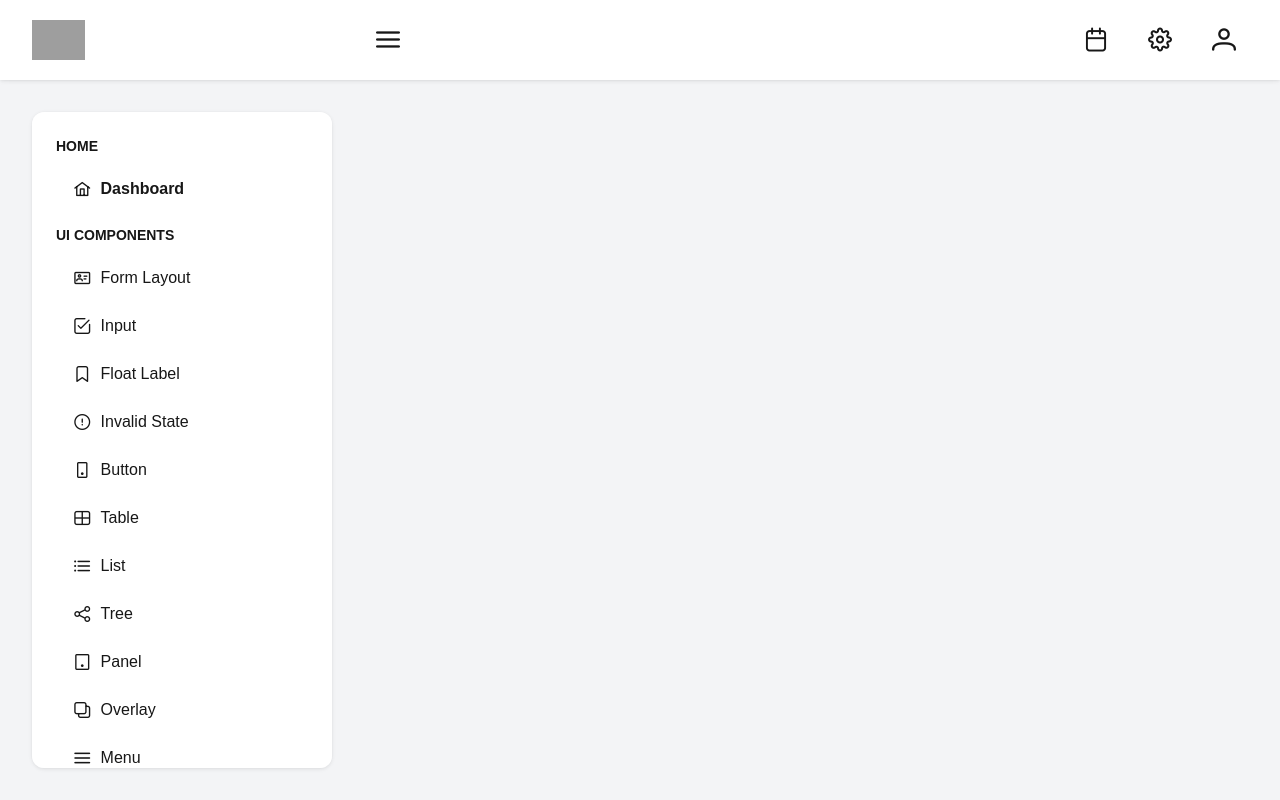
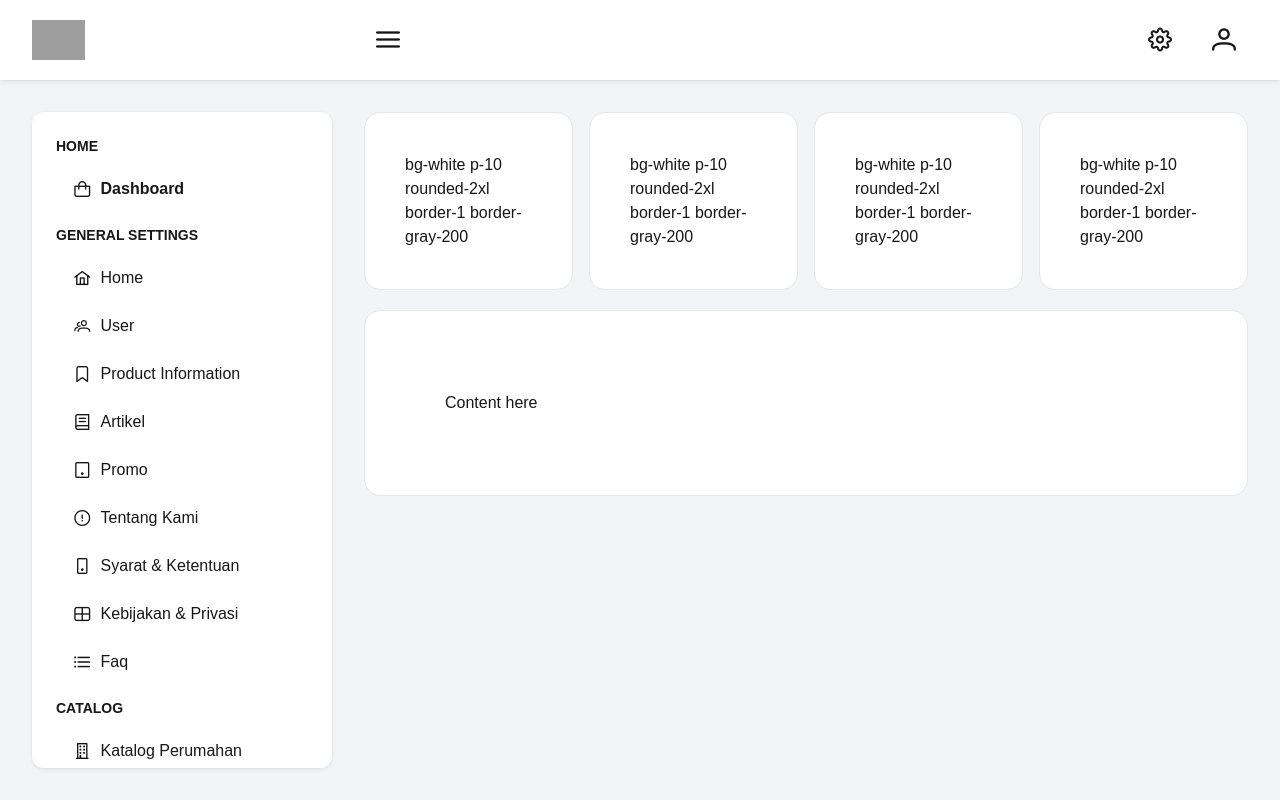
Before and after one commit to dentamuhajir/lpc-backoffice, a Next.js app: page /dashboard in a window 1280 px wide. Built offline with nearby package versions, Linux system fonts and the light colour scheme; grey boxes are pictures that could not be loaded.

Commit message:
Add layout main container

```diff
--- a/src/app/dashboard/layout.tsx
+++ b/src/app/dashboard/layout.tsx
@@ -25,12 +25,12 @@ export default function DashboardLayout({
             </button>
 
             <ul className="layout-topbar-menu hidden lg:flex origin-top">
-                <li>
+                {/* <li>
                 <button className="p-link layout-topbar-button">
                     <i className="pi pi-calendar"></i>
                     <span>Events</span>
                 </button>
-                </li>
+                </li> */}
                 <li>
                 <button className="p-link layout-topbar-button">
                     <i className="pi pi-cog"></i>
@@ -55,7 +55,7 @@ export default function DashboardLayout({
                     <ul>
                     <li>
                         <a href="/" className="p-ripple router-link-active router-link-exact-active">
-                        <i className="pi pi-fw pi-home"></i>
+                        <i className="pi pi-fw pi-shopping-bag"></i>
                         <span>Dashboard</span>
                         </a>
                     </li>
@@ -64,46 +64,44 @@ export default function DashboardLayout({
 
                 {/* UI Components */}
                 <li className="layout-menuitem-category">
-                    <div className="layout-menuitem-root-text">UI Components</div>
+                    <div className="layout-menuitem-root-text">General Settings</div>
                     <ul>
-                    <li><a href="/demo/formlayout" className="p-ripple"><i className="pi pi-fw pi-id-card"></i><span>Form Layout</span></a></li>
-                    <li><a href="/demo/input" className="p-ripple"><i className="pi pi-fw pi-check-square"></i><span>Input</span></a></li>
-                    <li><a href="/demo/floatlabel" className="p-ripple"><i className="pi pi-fw pi-bookmark"></i><span>Float Label</span></a></li>
-                    <li><a href="/demo/invalidstate" className="p-ripple"><i className="pi pi-fw pi-exclamation-circle"></i><span>Invalid State</span></a></li>
-                    <li><a href="/demo/button" className="p-ripple"><i className="pi pi-fw pi-mobile"></i><span>Button</span></a></li>
-                    <li><a href="/demo/table" className="p-ripple"><i className="pi pi-fw pi-table"></i><span>Table</span></a></li>
-                    <li><a href="/demo/list" className="p-ripple"><i className="pi pi-fw pi-list"></i><span>List</span></a></li>
-                    <li><a href="/demo/tree" className="p-ripple"><i className="pi pi-fw pi-share-alt"></i><span>Tree</span></a></li>
-                    <li><a href="/demo/panel" className="p-ripple"><i className="pi pi-fw pi-tablet"></i><span>Panel</span></a></li>
-                    <li><a href="/demo/overlay" className="p-ripple"><i className="pi pi-fw pi-clone"></i><span>Overlay</span></a></li>
-                    <li><a href="/demo/menu" className="p-ripple"><i className="pi pi-fw pi-bars"></i><span>Menu</span></a></li>
-                    <li><a href="/demo/messages" className="p-ripple"><i className="pi pi-fw pi-comment"></i><span>Message</span></a></li>
-                    <li><a href="/demo/file" className="p-ripple"><i className="pi pi-fw pi-file"></i><span>File</span></a></li>
-                    <li><a href="/demo/chart" className="p-ripple"><i className="pi pi-fw pi-chart-bar"></i><span>Chart</span></a></li>
-                    <li><a href="/demo/misc" className="p-ripple"><i className="pi pi-fw pi-circle-off"></i><span>Misc</span></a></li>
+                    <li>
+                        <a href="/demo/formlayout" className="p-ripple"><i className="pi pi-fw pi-home"></i><span>Home</span></a></li>
+                    <li>
+                        <a href="/demo/input" className="p-ripple"><i className="pi pi-fw pi-users"></i><span>User</span></a></li>
+                    <li><a href="/demo/floatlabel" className="p-ripple"><i className="pi pi-fw pi-bookmark"></i><span>Product Information</span></a></li>
+                    <li><a href="/demo/tree" className="p-ripple"><i className="pi pi-fw pi-book"></i><span>Artikel</span></a></li>
+                    <li><a href="/demo/panel" className="p-ripple"><i className="pi pi-fw pi-tablet"></i><span>Promo</span></a></li>
+                    <li><a href="/demo/invalidstate" className="p-ripple"><i className="pi pi-fw pi-exclamation-circle"></i><span>Tentang Kami</span></a></li>
+                    <li><a href="/demo/button" className="p-ripple"><i className="pi pi-fw pi-mobile"></i><span>Syarat & Ketentuan</span></a></li>
+                    <li><a href="/demo/table" className="p-ripple"><i className="pi pi-fw pi-table"></i><span>Kebijakan & Privasi</span></a></li>
+                    <li><a href="/demo/list" className="p-ripple"><i className="pi pi-fw pi-list"></i><span>Faq</span></a></li>
+                    {/* <li><a href="/demo/overlay" className="p-ripple"><i className="pi pi-fw pi-clone"></i><span>User Management</span></a></li>
+                    <li><a href="/demo/menu" className="p-ripple"><i className="pi pi-fw pi-bars"></i><span>Navigasi</span></a></li> */}
                     </ul>
                 </li>
 
                 {/* UI Blocks */}
                 <li className="layout-menuitem-category">
-                    <div className="layout-menuitem-root-text">UI Blocks</div>
+                    <div className="layout-menuitem-root-text">Catalog</div>
                     <ul>
                     <li>
                         <a href="/demo/blocks" className="p-ripple">
-                        <i className="pi pi-fw pi-eye"></i><span>Free Blocks</span>
-                        <span className="p-badge">NEW</span>
+                        <i className="pi pi-fw pi-building"></i><span>Katalog Perumahan</span>
+                        {/* <span className="p-badge">NEW</span> */}
                         </a>
                     </li>
-                    <li>
+                    {/* <li>
                         <a href="https://www.primefaces.org/primeblocks-vue" className="p-ripple">
                         <i className="pi pi-fw pi-globe"></i><span>All Blocks</span>
                         </a>
-                    </li>
+                    </li> */}
                     </ul>
                 </li>
 
                 {/* Pages */}
-                <li className="layout-menuitem-category">
+                {/* <li className="layout-menuitem-category">
                     <div className="layout-menuitem-root-text">Pages</div>
                     <ul>
                     <li><a href="/demo/pages/crud" className="p-ripple"><i className="pi pi-fw pi-user-edit"></i><span>Crud</span></a></li>
@@ -113,19 +111,108 @@ export default function DashboardLayout({
                     <li><a href="/notfound" className="p-ripple"><i className="pi pi-fw pi-exclamation-circle"></i><span>Not Found</span></a></li>
                     <li><a href="/demo/pages/empty" className="p-ripple"><i className="pi pi-fw pi-circle-off"></i><span>Empty</span></a></li>
                     </ul>
-                </li>
+                </li> */}
 
                 {/* Get Started */}
-                <li className="layout-menuitem-category">
+                {/* <li className="layout-menuitem-category">
                     <div className="layout-menuitem-root-text">Get Started</div>
                     <ul>
                     <li><a href="#" className="p-ripple"><i className="pi pi-fw pi-question"></i><span>Documentation</span></a></li>
                     <li><a href="https://github.com/who-jonson/sakai-nuxt" className="p-ripple"><i className="pi pi-fw pi-search"></i><span>View Source</span></a></li>
                     </ul>
-                </li>
+                </li> */}
 
                 </ul>
             </div>
+            </div>
+            <div className="layout-main-container">
+                <div className="layout-main">
+
+                    <div className="grid grid-cols-4 gap-4 mb-5">
+                        <div className="bg-white p-10 rounded-2xl border-1 border-gray-200">bg-white p-10 rounded-2xl border-1 border-gray-200</div>
+                        <div className="bg-white p-10 rounded-2xl border-1 border-gray-200">bg-white p-10 rounded-2xl border-1 border-gray-200</div>
+                        <div className="bg-white p-10 rounded-2xl border-1 border-gray-200">bg-white p-10 rounded-2xl border-1 border-gray-200</div>
+                        <div className="bg-white p-10 rounded-2xl border-1 border-gray-200">bg-white p-10 rounded-2xl border-1 border-gray-200</div>
+                    </div>
+
+                    <div className="grid grid-cols-1">
+                        <div className="bg-white p-20 rounded-2xl border-1 border-gray-200">Content here</div>
+                    </div>
+                    {/* <div className="grid">
+
+
+                        <div className="col-12 lg:col-6 xl:col-3">
+                            <p className="font-bold">Col 1</p>
+                        </div>
+                        <div className="col-12 lg:col-6 xl:col-3">
+                            <p className="font-bold">Col 2</p>
+                        </div>
+                        <div className="col-12 lg:col-6 xl:col-3">
+                            <p className="font-bold">Col 3</p>
+                        </div>
+                        <div className="col-12 lg:col-6 xl:col-3">
+                            <p className="font-bold">Col 4</p>
+                        </div>
+
+                    </div> */}
+                    {/* <div className="grid">
+                        <div className="col-12 lg:col-6 xl:col-3">
+                            <div className="card mb-0">
+                                <div className="flex justify-content-between mb-3">
+                                    <span className="block text-500 font-medium mb-3">Orders</span>
+                                    <div className="text-900 font-medium text-xl"> 152 </div>
+                                </div>
+                                <div className="flex align-items-center justify-content-center bg-blue-100 border-round" style={{ width:'2.5rem', height:'2.5rem'}}>
+                                    <i className="pi pi-shopping-cart text-blue-500 text-xl"></i>
+                                </div>
+                            </div>
+                            <span className="text-green-500 font-medium">24 new </span>
+                            <span className="text-500">since last visit</span>
+                        </div>
+
+                        <div className="col-12 lg:col-6 xl:col-3">
+                            <div className="card mb-0">
+                                <div className="flex justify-content-between mb-3">
+                                    <span className="block text-500 font-medium mb-3">Orders</span>
+                                    <div className="text-900 font-medium text-xl"> 152 </div>
+                                </div>
+                                <div className="flex align-items-center justify-content-center bg-blue-100 border-round" style={{ width:'2.5rem', height:'2.5rem'}}>
+                                    <i className="pi pi-shopping-cart text-blue-500 text-xl"></i>
+                                </div>
+                            </div>
+                            <span className="text-green-500 font-medium">24 new </span>
+                            <span className="text-500">since last visit</span>
+                        </div>
+
+                        <div className="col-12 lg:col-6 xl:col-3">
+                            <div className="card mb-0">
+                                <div className="flex justify-content-between mb-3">
+                                    <span className="block text-500 font-medium mb-3">Orders</span>
+                                    <div className="text-900 font-medium text-xl"> 152 </div>
+                                </div>
+                                <div className="flex align-items-center justify-content-center bg-blue-100 border-round" style={{ width:'2.5rem', height:'2.5rem'}}>
+                                    <i className="pi pi-shopping-cart text-blue-500 text-xl"></i>
+                                </div>
+                            </div>
+                            <span className="text-green-500 font-medium">24 new </span>
+                            <span className="text-500">since last visit</span>
+                        </div>
+
+                        <div className="col-12 lg:col-6 xl:col-3">
+                            <div className="card mb-0">
+                                <div className="flex justify-content-between mb-3">
+                                    <span className="block text-500 font-medium mb-3">Orders</span>
+                                    <div className="text-900 font-medium text-xl"> 152 </div>
+                                </div>
+                                <div className="flex align-items-center justify-content-center bg-blue-100 border-round" style={{ width:'2.5rem', height:'2.5rem'}}>
+                                    <i className="pi pi-shopping-cart text-blue-500 text-xl"></i>
+                                </div>
+                            </div>
+                            <span className="text-green-500 font-medium">24 new </span>
+                            <span className="text-500">since last visit</span>
+                        </div>
+                    </div> */}
+                </div>
             </div>
         </div>
         );
--- a/src/app/globals.css
+++ b/src/app/globals.css
@@ -24,7 +24,6 @@ body {
   color: var(--foreground);
   font-family: Arial, Helvetica, sans-serif;
 }
-
 
 .layout-topbar {
     align-items: center;
@@ -286,3 +285,21 @@ body {
 .layout-menu li ul ul {
     padding-left: 1rem
 }
+
+@media (min-width: 992px) {
+    .layout-wrapper.layout-static .layout-main-container {
+        margin-left: 300px;
+    }
+}
+.layout-main-container {
+    display: flex;
+    flex-direction: column;
+    justify-content: space-between;
+    min-height: 100vh;
+    padding: 7rem 2rem 2rem 4rem;
+    transition: margin-left .2s
+}
+
+.layout-main {
+     flex: 1 1 auto
+}
```
Lines whose indentation alone changed are shown as unchanged.
